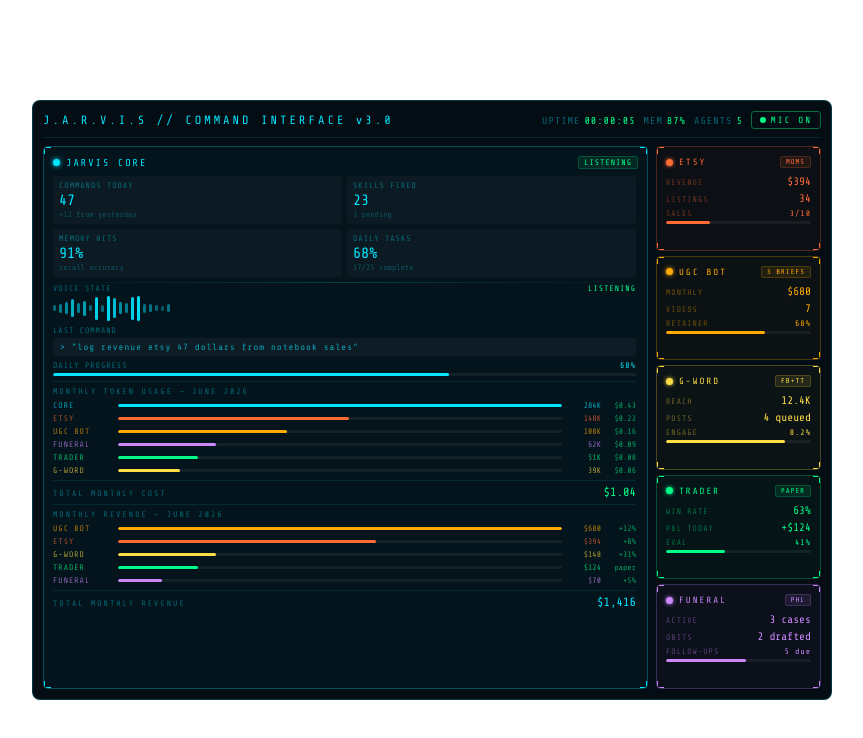
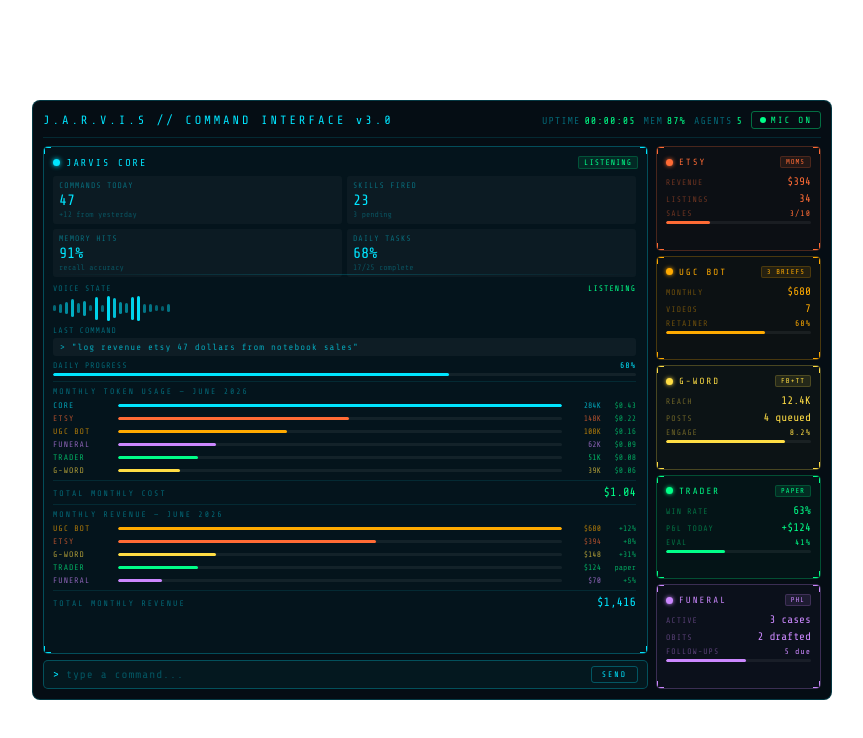
Before and after one commit to mohwann567-sudo/jarvis-orb-app, a website: page index.html in a window 1280 px wide. Shown: the whole page, without its empty margins (208-1071 px from the left). Drawn offline with nearby package versions, Linux system fonts and the light colour scheme.

Commit message:
feat: HUD dashboard + text command bar + drag fix
- Replace plasma orb with full Iron Man HUD (820x620, taskbar visible)
- 5-agent sidebar (Etsy, UGC, G-Word, Trader, Funeral) with click handlers
- Monthly token usage tracker with per-agent cost breakdown
- Monthly revenue tracker with growth indicators
- Mute toggle button with red MUTED state
- Live uptime clock and voice waveform animation
- Text command input bar with Enter/SEND, works offline (UI updates locally)
- WebSocket bridge protocol: state/cmd/mute/unmute + text_command (outbound)
- Add core:window:allow-start-dragging permission + window label=main

Co-Authored-By: Claude Sonnet 4.6 <noreply@anthropic.com>

```diff
--- a/index.html
+++ b/index.html
@@ -21,6 +21,13 @@
   .mute-btn.muted .mic-dot{background:#ff4444}
   .body{display:flex;gap:8px;flex:1;overflow:hidden;min-height:0}
   .main{flex:1;display:flex;flex-direction:column;overflow:hidden;min-width:0}
+  .main{gap:6px}
+  .chat-bar{display:flex;gap:6px;align-items:center;background:rgba(0,229,255,0.05);border:1px solid rgba(0,229,255,0.27);border-radius:5px;padding:5px 9px;flex-shrink:0}
+  .chat-prompt{color:#00e5ff;font-size:11px;letter-spacing:1px;flex-shrink:0}
+  .chat-input{flex:1;background:transparent;border:none;outline:none;color:#00e5ff;font-family:'Share Tech Mono',monospace;font-size:11px;letter-spacing:1px;padding:2px 0}
+  .chat-input::placeholder{color:rgba(0,229,255,0.3)}
+  .chat-send{background:transparent;border:1px solid rgba(0,229,255,0.3);border-radius:3px;color:#00e5ff;font-family:'Share Tech Mono',monospace;font-size:8px;letter-spacing:2px;padding:3px 10px;cursor:pointer;flex-shrink:0}
+  .chat-send:hover{background:rgba(0,229,255,0.1)}
   .main-panel{flex:1;border-radius:5px;padding:9px;position:relative;overflow:hidden;box-sizing:border-box;background:rgba(0,229,255,0.035);border:1px solid rgba(0,229,255,0.27);display:flex;flex-direction:column}
   .main-inner{flex:1;overflow-y:auto;overflow-x:hidden;padding-right:2px}
   .main-inner::-webkit-scrollbar{width:2px}
@@ -153,6 +160,11 @@
           </div>
         </div>
       </div>
+      <div class="chat-bar">
+        <span class="chat-prompt">&gt;</span>
+        <input type="text" class="chat-input" id="chatInput" placeholder="type a command..." />
+        <button class="chat-send" onclick="sendChat()">SEND</button>
+      </div>
     </div>
 
     <!-- SIDEBAR: ALL 5 AGENTS -->
@@ -260,10 +272,28 @@
     }
   }
 
+  let ws_global = null;
+  function sendChat(){
+    const input = document.getElementById('chatInput');
+    const text = input.value.trim();
+    if(!text) return;
+    document.getElementById('lastCmd').textContent = '> "' + text + '"';
+    if(ws_global && ws_global.readyState === 1){
+      ws_global.send(JSON.stringify({type:'text_command', value:text}));
+    }
+    input.value = '';
+  }
+  document.addEventListener('DOMContentLoaded', () => {
+    document.getElementById('chatInput').addEventListener('keydown', (e) => {
+      if(e.key === 'Enter'){ sendChat(); }
+    });
+  });
+
   // WebSocket bridge — drives HUD state from JARVIS Python core
   (function connectBridge(){
     function connect(){
       const ws = new WebSocket('ws://localhost:8765');
+      ws_global = ws;
       ws.addEventListener('message', (ev) => {
         let msg;
         try { msg = JSON.parse(ev.data); } catch { return; }
```
